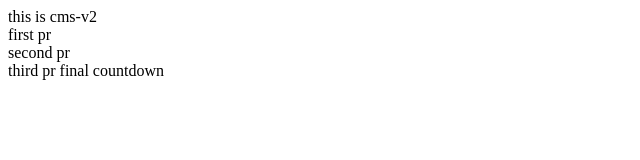
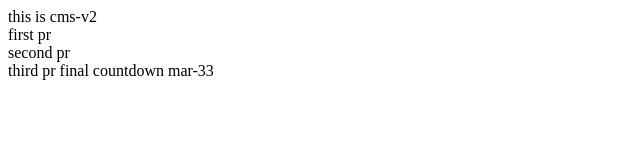
Before and after one commit to Utakato/release-script-6, a plain HTML site: page index.html in a window 1280 px wide. Shown: the full height of the page, 0-640 px from the left. Drawn offline with Linux system fonts and the light colour scheme.

Commit message:
implement x feature

```diff
--- a/index.html
+++ b/index.html
@@ -14,5 +14,5 @@
     <br />
     third pr
   </body>
-  final countdown
+  final countdown mar-33
 </html>
```
